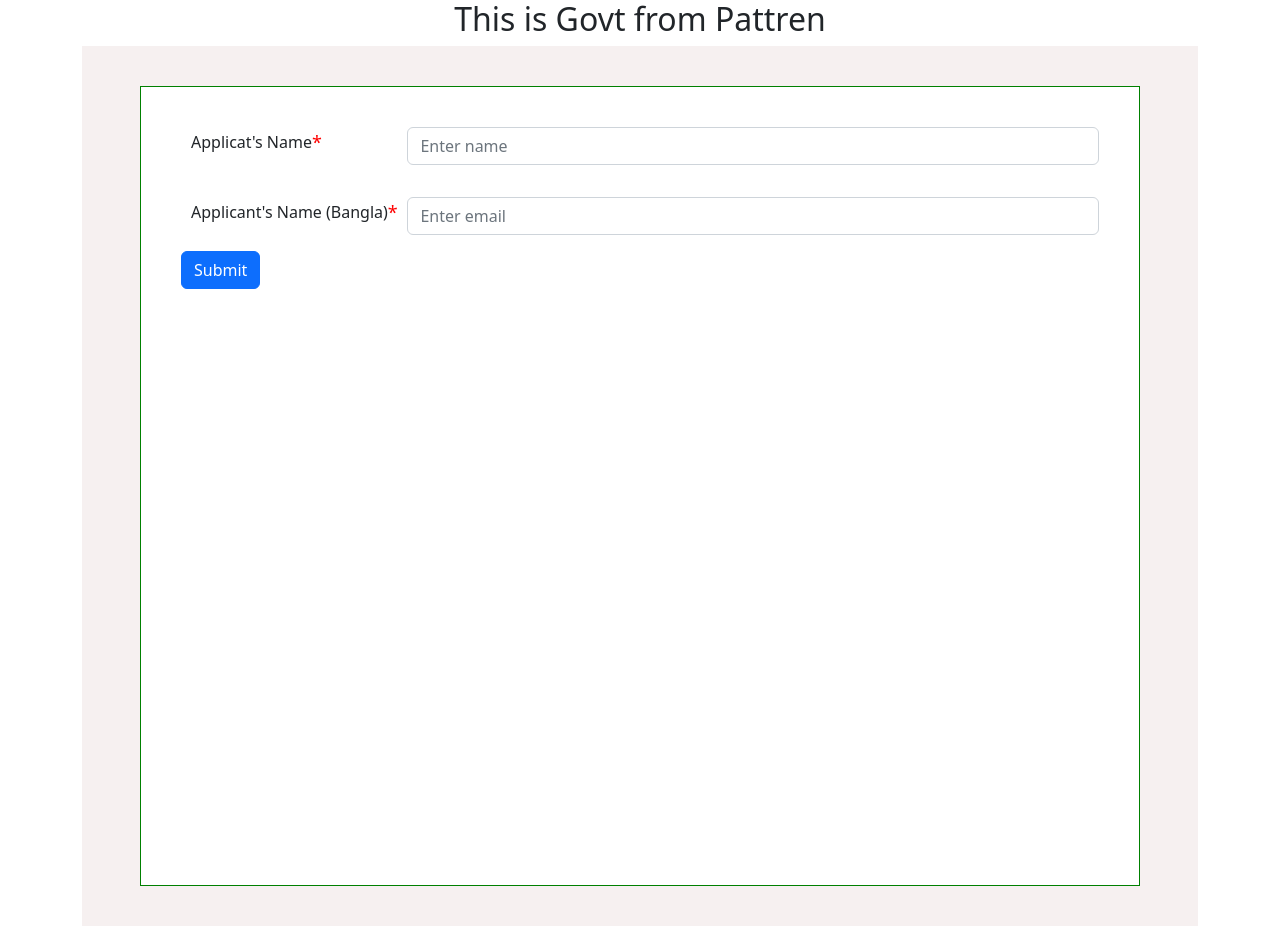
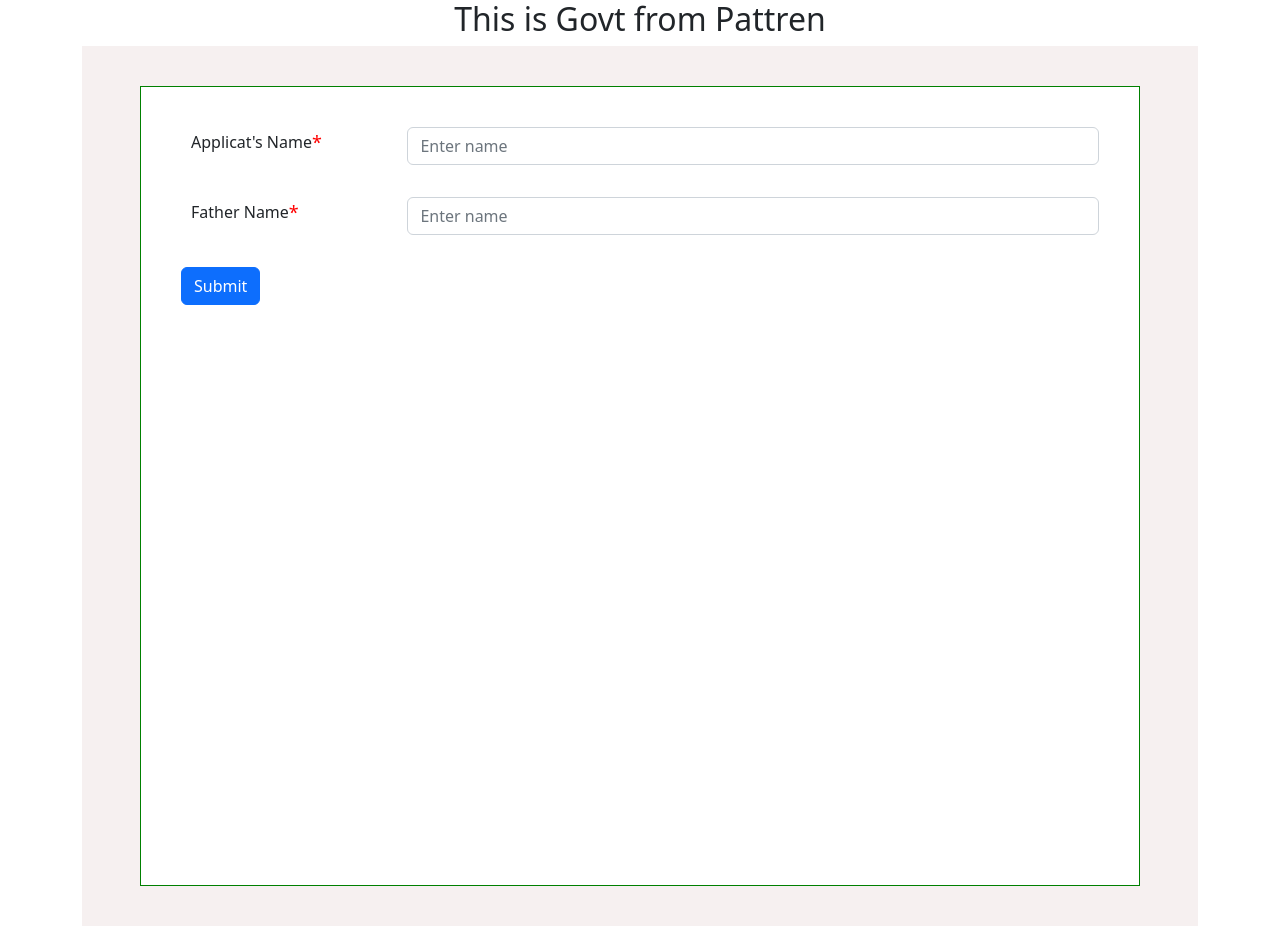
Before and after one commit to engektiar/From-React-js, a React (Create React App) app: page / in a window 1280 px wide. Built offline with nearby package versions, Linux system fonts and the light colour scheme.

Commit message:
frum add down

```diff
--- a/src/components/GovtmentFromdesing/Govtfrom.js
+++ b/src/components/GovtmentFromdesing/Govtfrom.js
@@ -25,7 +25,7 @@ const Govtfrom = () => {
 
 <div className='fromcontent'>
 <form onSubmit={handleSubmit(onSubmit)}>
-         <div className='inputBox'>
+  <div className='inputBox'>
       <Form.Group className="mb-3 formbox"  >
         <Form.Label className='fromlavel'>applicat's Name<span className='starticon'>*</span></Form.Label>
        <Form.Control
@@ -45,12 +45,27 @@ const Govtfrom = () => {
        </div>
 </div>
 
-      <Form.Group className="mb-3 formbox"  >
-      <Form.Label className='fromlavel'>Applicant's Name (Bangla)<span className='starticon'>*</span></Form.Label>
+<div className='inputBox'>
+<Form.Group className="mb-3 formbox"  >
+  <Form.Label className='fromlavel'>Father Name<span className='starticon'>*</span></Form.Label>
+ <Form.Control
+              {...register("fname", { required: true })}
+              type="text"
+              placeholder="Enter name"
+              className={errors.name ? "from-control is-invalid" : "from control"}
+            />
+</Form.Group>
+ <div className="errosMassege">
+ {errors.fname?.type === "required" && (
+  <p className="text-danger" role="alert">
+  fname name is required
+  </p>
+)}
 
-      <Form.Control type="text" placeholder="Enter email" className='fromfastInput' />
+ </div>
+</div>
 
-    </Form.Group>
+
 
 
     <Button variant="primary" type="submit">
```
